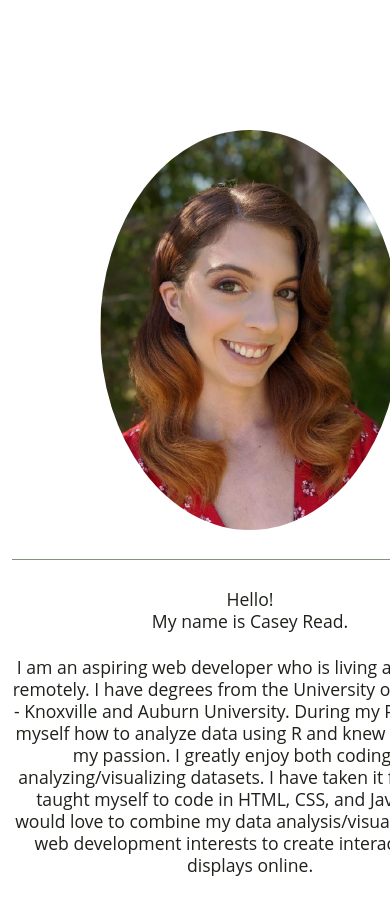
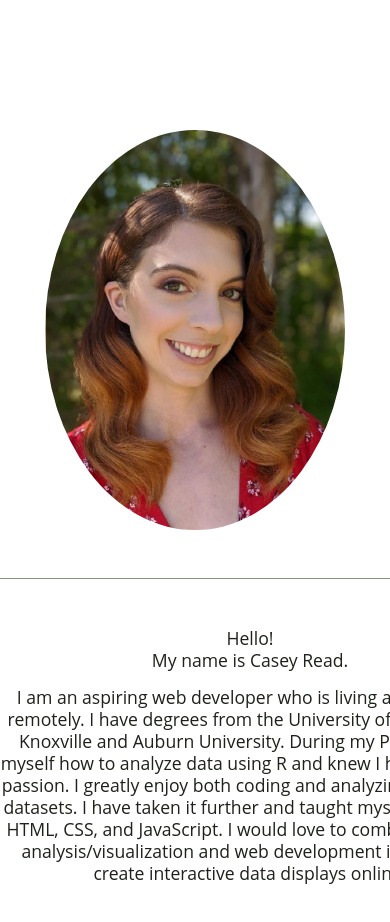
Before and after one commit to Casey-Seago/personalWebsite, a plain HTML site: page about.html in a window 390 px wide. Shown: the part 98-1020 px from the top of the page. Drawn offline with nearby package versions, Linux system fonts and the light colour scheme.

Commit message:
returning about html and css to originally uploaded versions

```diff
--- a/about.html
+++ b/about.html
@@ -44,16 +44,7 @@
     </nav>
 </header>
     <div class="upperWhitespace"></div>
-    <div class="container-fluid about justify-content-center text-center">
-      <img class="aboutPhoto" id="aboutPhoto" src="images/professionalPhoto.jpeg" alt="Professional Headshot">
-      <div class="aboutHead border-top lh-sm" id="aboutHead">
-        <p>Hello!</p><p class="aboutIntro">My name is Casey Read.</p>
-      </div>
-      <div class="aboutMain lh-sm">
-        <p>I am an aspiring web developer who is living and working remotely. I have degrees from the University of Tennessee - Knoxville and Auburn University. During my PhD I taught myself how to analyze data using R and knew I had found my passion. I greatly enjoy both coding and analyzing/visualizing datasets. I have taken it further and taught myself to code in HTML, CSS, and JavaScript. I would love to combine my data analysis/visualization and web development interests to create interactive data displays online.</p>
-      </div>
-    </div>
-    <!-- <img class="aboutPhoto" id="aboutPhoto" src="images/professionalPhoto.jpeg" alt="Professional Headshot">
+    <img class="aboutPhoto" id="aboutPhoto"src="images/professionalPhoto.jpeg" alt="Professional Headshot">
     <div class="aboutBlurb border-top mt-5 pt-5">
       <div class="aboutHead lh-sm">
         <p>Hello!</p><p class="aboutIntro">My name is Casey Read.</p>
@@ -61,7 +52,7 @@
       <div class="aboutMain lh-sm">
         <p>I am an aspiring web developer who is living and working remotely. I have degrees from the University of Tennessee - Knoxville and Auburn University. During my PhD I taught myself how to analyze data using R and knew I had found my passion. I greatly enjoy both coding and analyzing/visualizing datasets. I have taken it further and taught myself to code in HTML, CSS, and JavaScript. I would love to combine my data analysis/visualization and web development interests to create interactive data displays online.</p>
       </div>
-    </div> -->
+    </div>
     <div class="lowerWhitespace"></div>
     <footer class="links">
       <div class="row g-0 text-center">
--- a/styleSheets/about.css
+++ b/styleSheets/about.css
@@ -8,7 +8,7 @@
     /* filter: grayscale(100%); */
 }
 
-div.about {
+div.aboutBlurb {
     font-size: 1.5em;
     width: 750px;
     margin: 75px auto;
@@ -19,22 +19,19 @@ div.about {
 }
 
 @media (max-width: 775px) {
-    div.about {
+    div.aboutBlurb {
         width: 550px;
         font-size: 1.3em;
     }
 }
 
 @media (max-width: 585px) {
-    div.about {
+    div.aboutBlurb {
         width: 500px;
         font-size: 1.1em;
     }
 }
 
-div.about div#aboutHead {
-    margin-bottom: 5%;
-    margin-top: 6%;
-    padding-top: 6%;
-    border-color: #829376 !important;
+div.aboutHead {
+    margin-bottom: 15px;
 }
```
